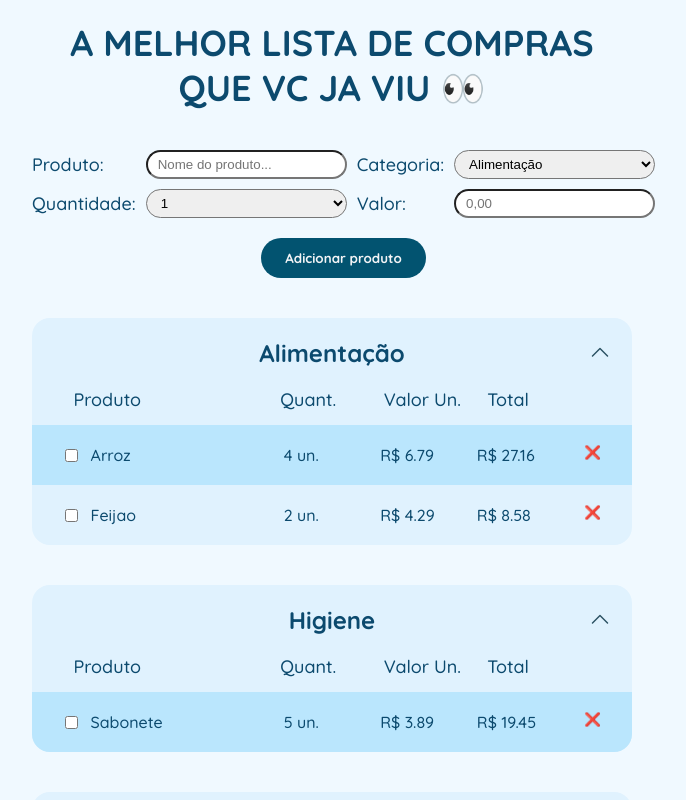
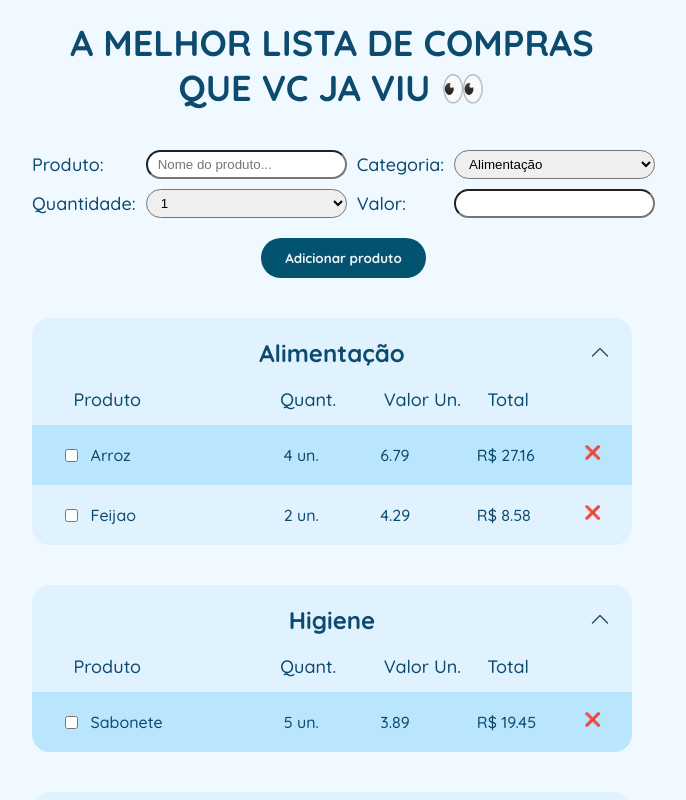
Before and after one commit to JosiasTolentino/listadecompras, a React (Create React App) app: page / in a window 1280 px wide. Shown: the top 800 px of the page, without its empty margins (308-994 px from the left). Built offline with nearby package versions, Linux system fonts and the light colour scheme.

Commit message:
ajuste fino

```diff
--- a/src/components/Form.js
+++ b/src/components/Form.js
@@ -6,6 +6,15 @@ export default function Form({ onAddProduct }) {
   const [quantidade, setQuantidade] = useState(1);
   const [valor, setValor] = useState("");
   const categorias = ["Alimentação", "Higiene", "Limpeza", "Outros"];
+
+  const handleInputChange = (event) => {
+    let valor = event.target.value.slice(0, 6).replace(/[^0-9.]/g, "");
+    const decimalParts = valor.split(".");
+    if (decimalParts.length > 1) {
+      valor = `${decimalParts[0]}.${decimalParts[1].slice(0, 2)}`;
+    }
+    setValor(valor);
+  };
 
   function handleSubmit(e) {
     e.preventDefault();
@@ -67,15 +76,11 @@ export default function Form({ onAddProduct }) {
       </select>
 
       <label>Valor:</label>
-      <input
-        placeholder="0,00"
-        type="number"
-        step={0.01}
-        value={valor}
-        onChange={(e) => setValor(Number(e.target.value))}
-      ></input>
+      <input type="text" value={valor} onChange={handleInputChange}></input>
 
-      <button className="add-button">Adicionar produto</button>
+      <button className="add-button" onSubmit={handleSubmit}>
+        Adicionar produto
+      </button>
     </form>
   );
 }
--- a/src/components/ProductsList.js
+++ b/src/components/ProductsList.js
@@ -8,8 +8,6 @@ export default function ProductsList({ products, setProducts, children }) {
   const isEmpty = products.filter(
     (product) => product.categoria === `${children}`
   ).length;
-
-  console.log(isEmpty);
 
   function handleOpen() {
     setIsOpen((isOpen) => !isOpen);
@@ -65,7 +63,7 @@ export default function ProductsList({ products, setProducts, children }) {
               <span
                 style={product.packed ? { textDecoration: "line-through" } : {}}
               >
-                R$ {product.valor}
+                {(product.valor * 1).toFixed(2)}
               </span>
               <span
                 style={product.packed ? { textDecoration: "line-through" } : {}}
```
Also changed, not shown: src/components/ARQUIVOTESTE.js (added, +38 -0 lines).
